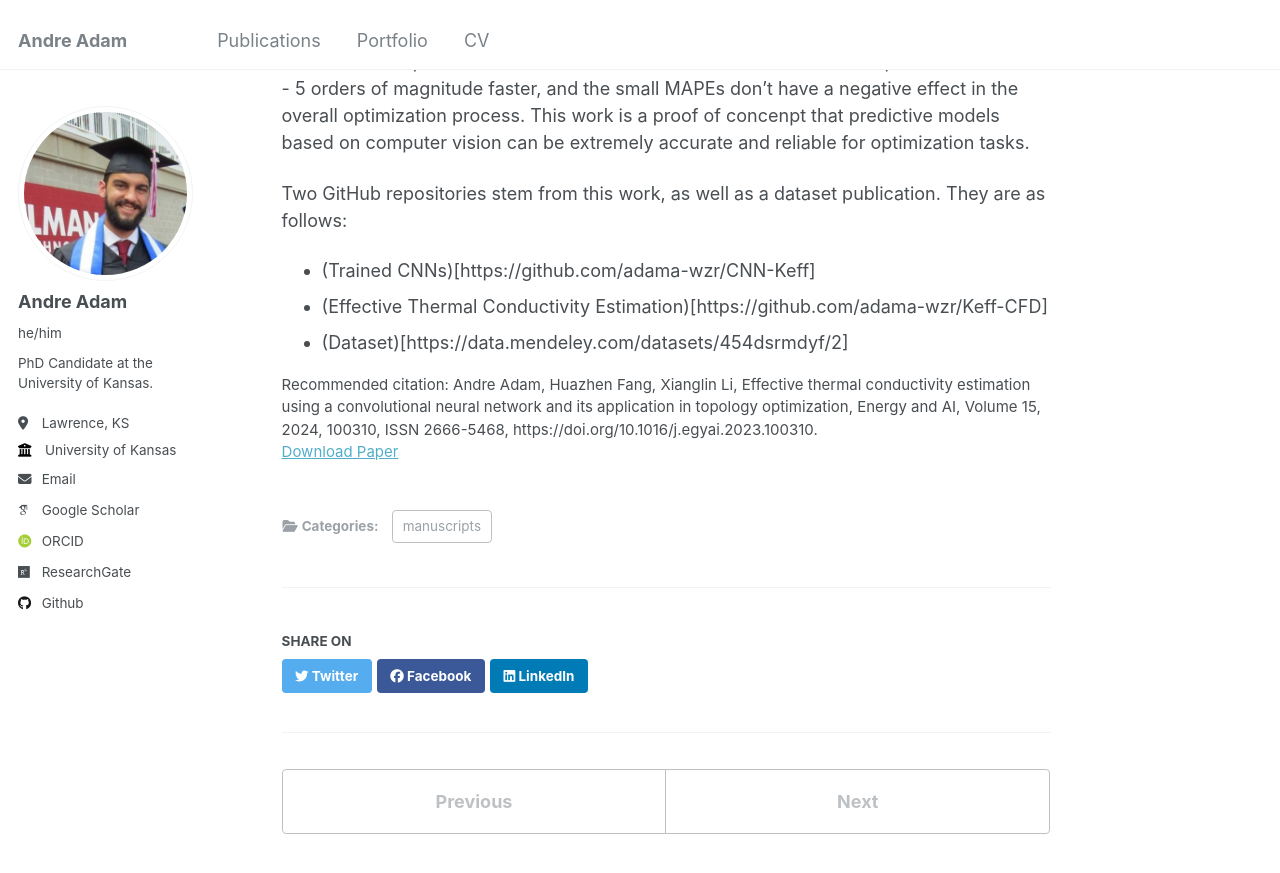
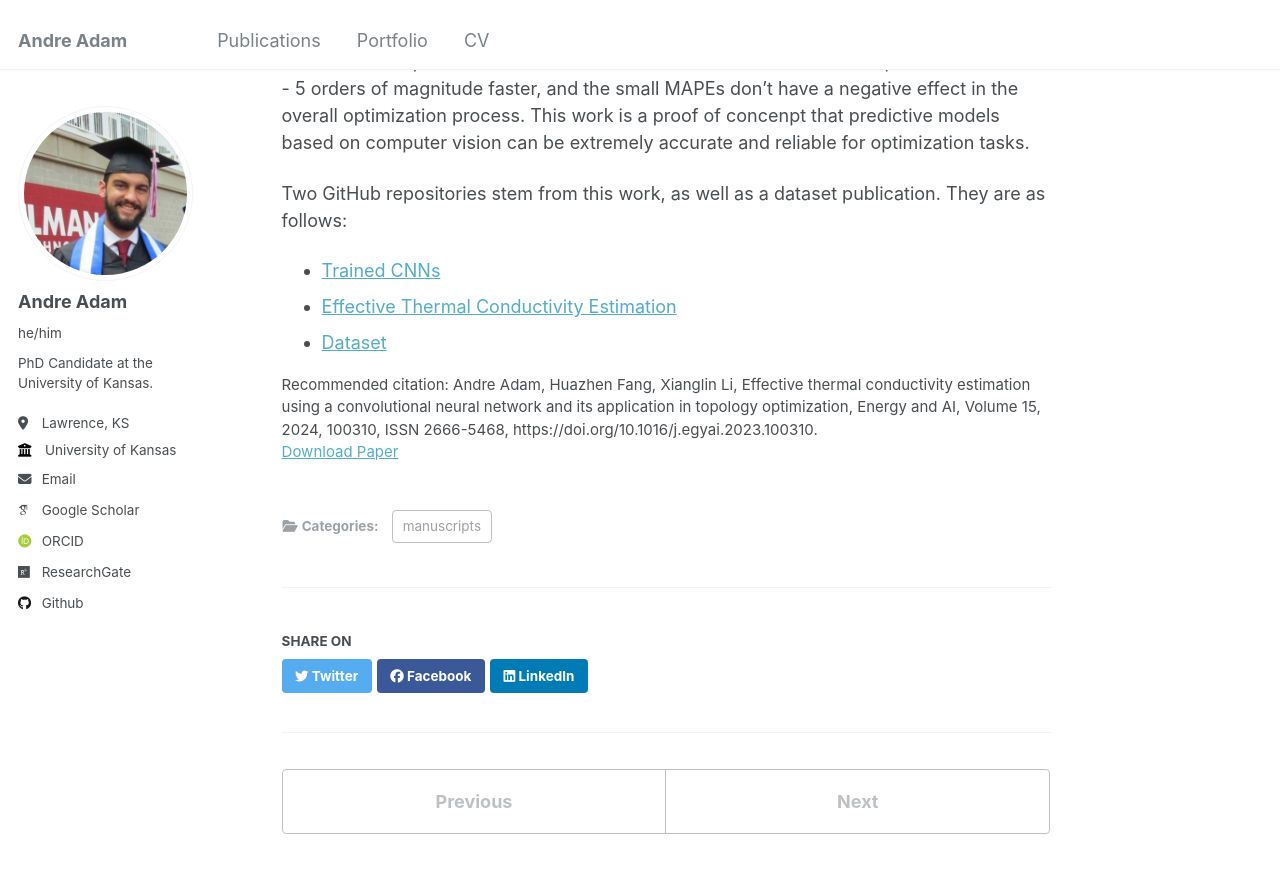
Before and after one commit to adama-wzr/adama-wzr.github.io, a Jekyll site: the page built from _publications/2024-01-01-Effective-thermal-1.md, in a window 1280 px wide and 900 px high, scrolled down 477 px. Shown: the top 873 px of the window. Built offline with Jekyll 4.4.1, drawn with Linux system fonts in a browser that asks for light colours; some web fonts are replaced.

Commit message:
Fixing broken links and typos
- title

```diff
--- a/_publications/2024-01-01-Effective-thermal-1.md
+++ b/_publications/2024-01-01-Effective-thermal-1.md
@@ -15,6 +15,6 @@ In this study, a convolutional neural network (CNN) model for predicting effecti
 This model proves quite useful when applied in topology optimization tasks, especially efficient in comparison to conventional CFD models in such tasks. The prediction time is 3 - 5 orders of magnitude faster, and the small MAPEs don't have a negative effect in the overall optimization process. This work is a proof of concenpt that predictive models based on computer vision can be extremely accurate and reliable for optimization tasks.
 
 Two GitHub repositories stem from this work, as well as a dataset publication. They are as follows:
-* (Trained CNNs)[https://github.com/adama-wzr/CNN-Keff]
-* (Effective Thermal Conductivity Estimation)[https://github.com/adama-wzr/Keff-CFD]
-* (Dataset)[https://data.mendeley.com/datasets/454dsrmdyf/2]
+* [Trained CNNs](https://github.com/adama-wzr/CNN-Keff)
+* [Effective Thermal Conductivity Estimation](https://github.com/adama-wzr/Keff-CFD)
+* [Dataset](https://data.mendeley.com/datasets/454dsrmdyf/2)
```
Also changed, not shown: _pages/about.md (+1 -1 lines), _pages/cv.md (+3 -3 lines), _publications/2022-12-01-Efficient-Reconstruction-1.md (+1 -1 lines), _publications/2025-06-03-EDcPSD.md (+1 -1 lines).
